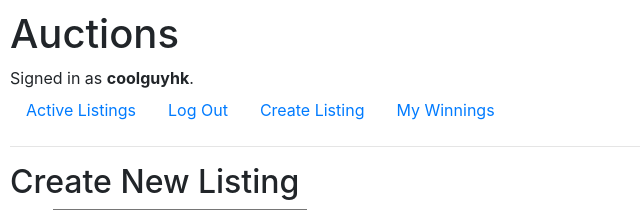
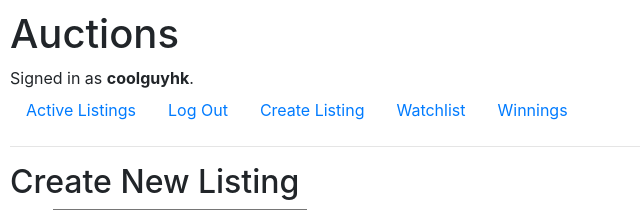
Before and after one commit to hemantk77/CS50W-Project2, a Django app: page /create/ in a window 1280 px wide. Shown: the top 210 px of the page, without its empty margins (0-640 px from the left). Run offline with Django 3.2, Linux system fonts and the light colour scheme; a user stored in the database is signed in; some libraries are stand-ins or nearby versions.

Commit message:
Added a link to navigate to Watchlist in layout.html

```diff
--- a/commerce/auctions/templates/auctions/layout.html
+++ b/commerce/auctions/templates/auctions/layout.html
@@ -28,7 +28,10 @@
                     <a class="nav-link" href="{% url 'create' %}">Create Listing</a>
                 </li>
                 <li class="nav-item">
-                    <a class="nav-link" href="{% url 'won_auctions' %}">My Winnings</a>
+                    <a class="nav-link" href="{% url 'watchlist' %}">Watchlist</a>
+                </li>
+                <li class="nav-item">
+                    <a class="nav-link" href="{% url 'won_auctions' %}">Winnings</a>
                 </li>
             {% else %}
                 <li class="nav-item">
```
